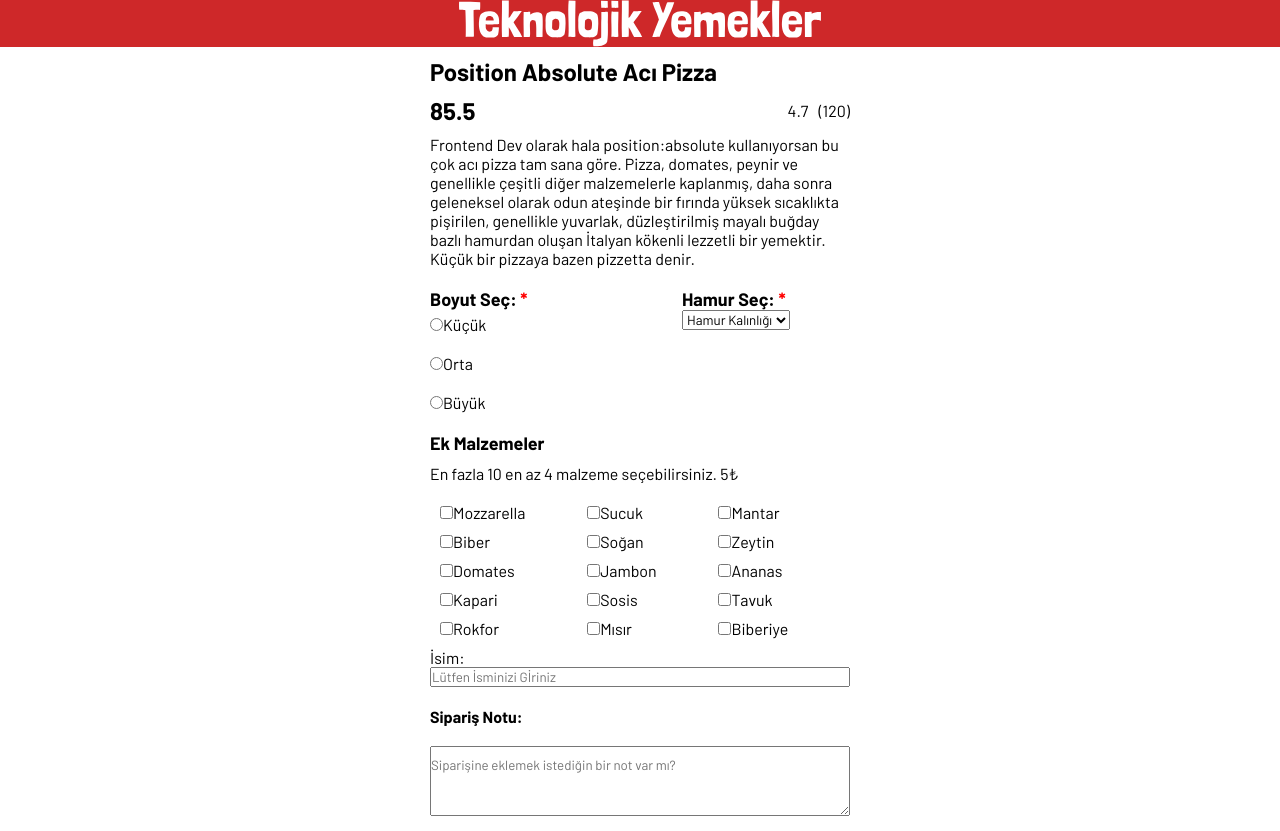
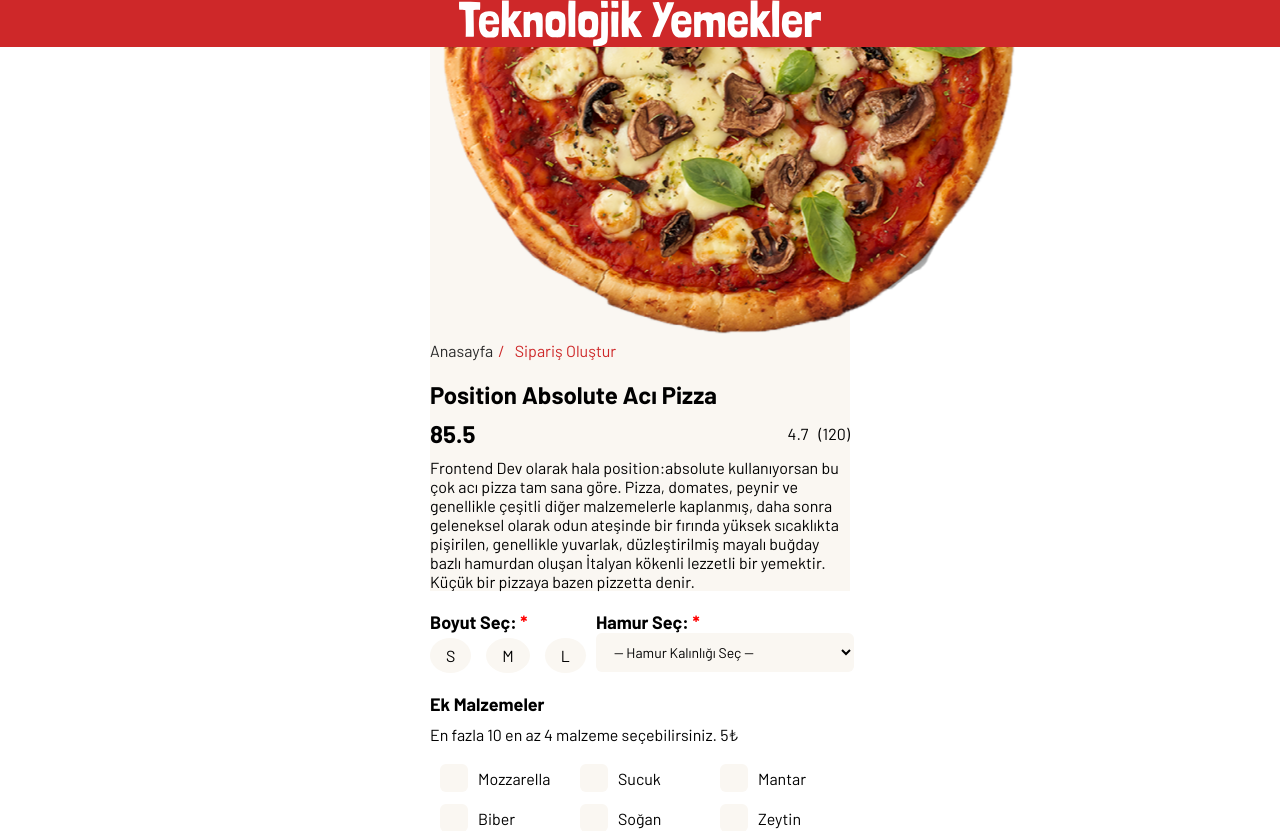
Before and after one commit to abibrahimyilmaz/PizzaChallangetekrar, a React (Vite) app: page /OrderPage in a window 1280 px wide. Shown: the top 831 px of the page. Built offline with nearby package versions, Linux system fonts and the light colour scheme; a web font is replaced by a local one.

Commit message:
Sanırım bitti(belki son düzeltmeler)

```diff
--- a/src/OrderPage.jsx
+++ b/src/OrderPage.jsx
@@ -86,7 +86,16 @@ export default function OrderPage({ setSiparis }) {
 
 
         <div className="orderpage">
-            <div>
+
+            <div style={{ backgroundColor: "#FAF7F2", maxWidth: "100%" }}>
+
+                <img src='pictures/form-banner.png' alt='Form Banner' />
+                <nav className="breadcrumb">
+                    <a href="/">Anasayfa</a>
+                    <span>/</span>
+                    <span>Sipariş Oluştur</span>
+                </nav>
+
                 <h2 style={{ marginTop: "10px" }} >{secilipizza.name}</h2>
                 <div className='baslik'>
 
@@ -95,29 +104,31 @@ export default function OrderPage({ setSiparis }) {
                         <span className='puan'>{secilipizza.puan}</span>
                         <span className='puan'>({secilipizza.begeni})</span>
                     </div>
+
                 </div>
+                <p>{secilipizza.aciklama} </p>
+
             </div>
 
             <form onSubmit={handleSubmit(onSubmit)}>
 
 
                 <div>
-                    <p>{secilipizza.aciklama} </p>
+
 
                     <div className='boyuthamur'>
                         <div className="secim">
                             <label className="zorunluLabel">Boyut Seç:</label>
-                            <div className="radio-group">
-                                {["Küçük", "Orta", "Büyük"].map((boyut, index) => (
-                                    <div key={index}>
+                            <div style={{ display: "flex", flexDirection: "row" }} className="radio-group">
+                                {["S", "M", "L"].map((boyut, index) => (
+                                    <label key={index} className="radio-label">
                                         <input
                                             type="radio"
                                             value={boyut}
                                             {...register("boyut", { required: "Boyut Seçmek Zorunlu!" })}
-                                            id={`boyut-${index}`}
                                         />
-                                        <label htmlFor={`boyut-${index}`}>{boyut}</label>
-                                    </div>
+                                        <span className="radio-text">{boyut}</span>
+                                    </label>
                                 ))}
                             </div>
 
@@ -126,8 +137,8 @@ export default function OrderPage({ setSiparis }) {
 
                         <div className="secim">
                             <label className="zorunluLabel">Hamur Seç:</label>
-                            <select {...register("hamur", { required: "Hamur seçmek zorunlu" })}>
-                                <option value="">Hamur Kalınlığı</option>
+                            <select className='hamurselect' {...register("hamur", { required: "Hamur seçmek zorunlu" })}>
+                                <option value="">-- Hamur Kalınlığı Seç --</option>
                                 <option value="ince">İnce</option>
                                 <option value="Süper ince">Süper İnce</option>
                                 <option value="Kalın">Kalın</option>
@@ -143,35 +154,41 @@ export default function OrderPage({ setSiparis }) {
                     <p style={{ margin: "10px auto" }} >En fazla 10 en az 4 malzeme seçebilirsiniz. {ekmalzemefiyat}₺</p>
                     <div className="checkbox-group">
                         {malzemeler?.map((malzeme, index) => (
-                            <div key={index}>
+                            <label key={index} className="checkbox-label" htmlFor={`malzeme-${index}`}>
                                 <input
                                     type="checkbox"
+                                    id={`malzeme-${index}`}
                                     value={malzeme}
                                     {...register("malzemeler", {
                                         validate: (selected) => {
-                                            if (!selected) return "En az 4 malzeme seçmelisiniz";
-                                            if (selected.length < 4) return "En az 4 malzeme seçmelisiniz";
-                                            if (selected.length > 10) return "En fazla 10 malzeme seçebilirsiniz";
+                                            if (!selected || selected.length < 4) {
+                                                return "En az 4 malzeme seçmelisiniz";
+                                            }
+                                            if (selected.length > 10) {
+                                                return "En fazla 10 malzeme seçebilirsiniz";
+                                            }
                                             return true;
                                         },
                                     })}
-                                    id={`malzeme-${index}`}
                                 />
-                                <label htmlFor={`malzeme-${index}`}>{malzeme}</label>
-                            </div>
+                                <span className="checkmark"></span>
+                                {malzeme}
+                            </label>
                         ))}
                     </div>
-                    {touchedFields.malzemeler && errors.malzemeler && (
+                    {errors.malzemeler && (
                         <p style={{ color: "red" }}>{errors.malzemeler.message}</p>
                     )}
+
+
 
 
 
                 </div>
 
                 <div style={{ display: "flex", flexDirection: "column" }}>
-                    <label>İsim:</label>
-                    <input
+                    <label style={{ fontWeight: "bold", padding: "10px 0px" }} >İsim</label>
+                    <input style={{ backgroundColor: "#FAF7F2", height: "35px" }}
                         type="text"
                         {...register("isim", {
                             required: "İsim Zorunlu",
@@ -180,15 +197,15 @@ export default function OrderPage({ setSiparis }) {
                                 message: "İsim en az 3 karakter olmalı",
                             },
                         })}
-                        placeholder="Lütfen İsminizi Gİriniz"
+                        placeholder="Lütfen İsminizi Giriniz"
                     />
                     {errors.isim && <p style={{ color: "red" }}>{errors.isim.message}</p>}
                 </div>
 
                 <div style={{ display: "flex", flexDirection: "column" }}>
-                    <label style={{ fontWeight: "bold", padding: "20px 0 " }}>Sipariş Notu:</label>
+                    <label style={{ fontWeight: "bold", padding: "20px 0 " }}>Sipariş Notu</label>
                     <textarea style={{
-
+                        backgroundColor: "#FAF7F2",
                         padding: "10px 0"
                     }}
                         {...register("not")}
--- a/src/index.css
+++ b/src/index.css
@@ -108,6 +108,7 @@
 .boyuthamur {
     display: flex;
     justify-content: space-between;
+    gap: 10px;
     margin-right: 60px;
     margin-top: 20px;
     margin-bottom: 20px;
@@ -458,3 +459,111 @@ button.resimlibuton {
     width: 100%;
     border-radius: 10px;
 }
+
+.radio-group {
+    display: flex;
+    gap: 15px;
+}
+
+.radio-label {
+    cursor: pointer;
+}
+
+.radio-label input {
+    display: none;
+
+}
+
+.radio-text {
+    display: inline-block;
+    padding: 8px 16px;
+    border: none;
+    border-radius: 100%;
+    transition: all 0.3s ease;
+    background-color: #FAF7F2;
+}
+
+.radio-label input:checked+.radio-text {
+    background-color: #FFEECC;
+
+
+}
+
+.hamurselect {
+    width: 258px;
+
+    padding: 10px 14px;
+    border: none;
+    border-radius: 6px;
+    background-color: #FAF7F2;
+    font-size: 14px;
+    cursor: pointer;
+
+
+}
+
+
+/* checkboxların css i*/
+
+.checkbox-group {
+    display: grid;
+    grid-template-columns: repeat(3, 1fr);
+    /* 3 kolon */
+    gap: 12px 20px;
+
+}
+
+.checkbox-label {
+    display: flex;
+    align-items: center;
+    gap: 10px;
+    cursor: pointer;
+    font-size: 16px;
+}
+
+.checkbox-label input {
+    display: none;
+    /* varsayılan kutucuğu gizle */
+}
+
+.checkmark {
+    width: 28px;
+    height: 28px;
+    border-radius: 6px;
+    background-color: #FAF7F2;
+    display: flex;
+    align-items: center;
+    justify-content: center;
+    font-size: 16px;
+    color: black;
+
+}
+
+
+.checkbox-label input:checked+.checkmark {
+    background-color: #FDC913;
+}
+
+.checkbox-label input:checked+.checkmark::after {
+    content: "✔";
+}
+
+
+/*navbar adı breadcrumb mış*/
+
+.breadcrumb {
+    font-size: 16px;
+    margin-bottom: 20px;
+    color: #CE2829;
+
+}
+
+.breadcrumb a {
+    text-decoration: none;
+    color: #292929;
+
+}
+
+.breadcrumb span {
+    margin: 0 5px;
+}
```
